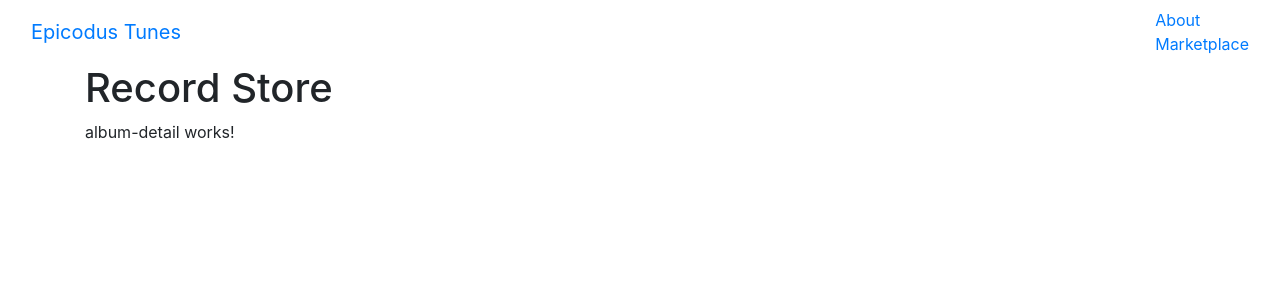
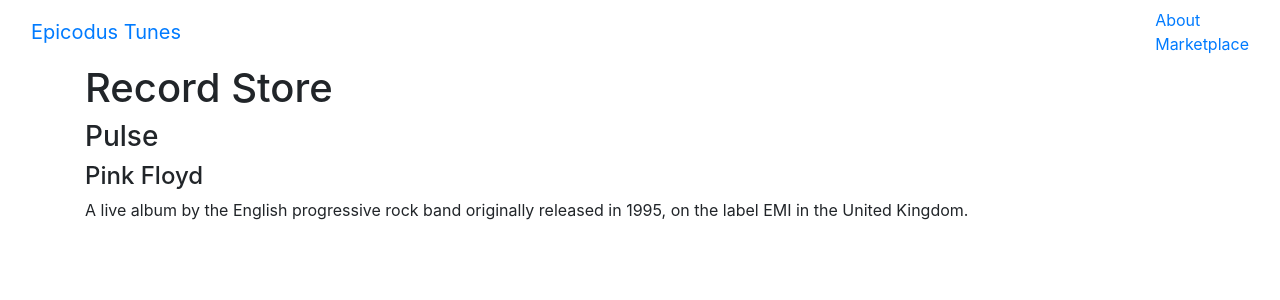
Before and after one commit to kihuynh/online-shop, an Angular app: page /albums/1 in a window 1280 px wide. Shown: the top 300 px of the page. Built offline with nearby package versions, Linux system fonts and the light colour scheme.

Commit message:
add dynamic routing

```diff
--- a/src/app/album-detail/album-detail.component.html
+++ b/src/app/album-detail/album-detail.component.html
@@ -1,3 +1,5 @@
-<p>
-  album-detail works!
-</p>
+<div>
+  <h3>{{albumToDisplay.title}}</h3>
+  <h4>{{albumToDisplay.artist}}</h4>
+  <p>{{albumToDisplay.description}}</p>
+</div>
--- a/src/app/album-detail/album-detail.component.ts
+++ b/src/app/album-detail/album-detail.component.ts
@@ -1,15 +1,30 @@
 import { Component, OnInit } from '@angular/core';
+import { ActivatedRoute, Params } from '@angular/router';
+import { Location } from '@angular/common';
+import { Album } from '../album.model';
+import { AlbumService } from '../album.service'
 
 @Component({
   selector: 'app-album-detail',
   templateUrl: './album-detail.component.html',
-  styleUrls: ['./album-detail.component.css']
+  styleUrls: ['./album-detail.component.css'],
+  providers: [AlbumService]
 })
 export class AlbumDetailComponent implements OnInit {
+  albumId: number;
+  albumToDisplay: Album;
 
-  constructor() { }
+  constructor(
+    private route: ActivatedRoute,
+    private location: Location,
+    private AlbumService: AlbumService
+  ) {}
 
   ngOnInit() {
+    this.route.params.forEach((urlParameters) => {
+      this.albumId = parseInt(urlParameters['id']);
+    });
+    this.albumToDisplay = this.AlbumService.getAlbumById(this.albumId);
   }
 
 }
--- /dev/null
+++ b/src/app/album.service.ts
@@ -0,0 +1,22 @@
+import { Injectable } from '@angular/core';
+import { Album } from './album.model';
+import { ALBUMS } from './mock-albums';
+
+@Injectable()
+export class AlbumService {
+
+  constructor() { }
+
+  getAlbums() {
+    return ALBUMS;
+  }
+
+  getAlbumById(albumId: number){
+    for (let i = 0; i <= ALBUMS.length - 1; i++){
+      if (ALBUMS[i].id === albumId) {
+        return ALBUMS[i];
+      }
+    }
+  }
+
+}
--- a/src/app/marketplace/marketplace.component.ts
+++ b/src/app/marketplace/marketplace.component.ts
@@ -1,24 +1,23 @@
-import { Component } from '@angular/core';
-import { Album } from '../album.model'
+import { Component, OnInit } from '@angular/core';
+import { Album } from '../album.model';
+import { Router } from '@angular/router'
+import { AlbumService } from '../album.service';
 
 @Component({
   selector: 'app-marketplace',
   templateUrl: './marketplace.component.html',
-  styleUrls: ['./marketplace.component.css']
+  styleUrls: ['./marketplace.component.css'],
+  providers: [AlbumService]
 })
-export class MarketplaceComponent {
-  albums: Album[] = [
-   new Album("Pulse", "Pink Floyd",
-       "A live  album by the English progressive rock band originally released in 1995, on the label EMI in the United Kingdom.", 1),
-   new Album("Funhouse", "The Stooges",
-       "The second  album from the American rock band, released in 1970 by Elektra Records.", 2),
-   new Album("Twilight of the Thunder God", "Amon Amarth",
-       "Seventh album by the Swedish band, released in 2008, based on Thor's battle with the serpent Jörmungandr.", 3),
-   new Album("Dilate", "Ani DiFranco",
-       "Her highest-selling and most acclaimed album, released in 1996.", 4),
-   new Album("Chopin - Complete Nocturnes", "Brigitte Engerer",
-       "Released in 2010, this is Engerer's own rendition of the classical composer Chopin.", 5),
-   new Album("Axis Bold As Love", "The Jimi Hendrix Experience",
-       "Second studio album by the English-American band, released in 1967.", 6)
- ];
+export class MarketplaceComponent implements OnInit {
+  albums: Album[];
+  constructor(private router: Router, private AlbumService: AlbumService){}
+
+  ngOnInit(){
+    this.albums = this.AlbumService.getAlbums();
+  }
+
+ goToDetailPage(clickedAlbum: Album) {
+    this.router.navigate(['albums', clickedAlbum.id]);
+  };
 }
--- /dev/null
+++ b/src/app/mock-albums.ts
@@ -0,0 +1,16 @@
+import { Album } from './album.model';
+
+export const ALBUMS: Album[] = [
+ new Album("Pulse", "Pink Floyd",
+     "A live  album by the English progressive rock band originally released in 1995, on the label EMI in the United Kingdom.", 1),
+ new Album("Funhouse", "The Stooges",
+     "The second  album from the American rock band, released in 1970 by Elektra Records.", 2),
+ new Album("Twilight of the Thunder God", "Amon Amarth",
+     "Seventh album by the Swedish band, released in 2008, based on Thor's battle with the serpent Jörmungandr.", 3),
+ new Album("Dilate", "Ani DiFranco",
+     "Her highest-selling and most acclaimed album, released in 1996.", 4),
+ new Album("Chopin - Complete Nocturnes", "Brigitte Engerer",
+     "Released in 2010, this is Engerer's own rendition of the classical composer Chopin.", 5),
+ new Album("Axis Bold As Love", "The Jimi Hendrix Experience",
+     "Second studio album by the English-American band, released in 1967.", 6)
+];
```
Also changed, not shown: src/app/album.service.service.ts (added, +8 -0 lines), 2 other files (tests, documents, lock files or other folders).
